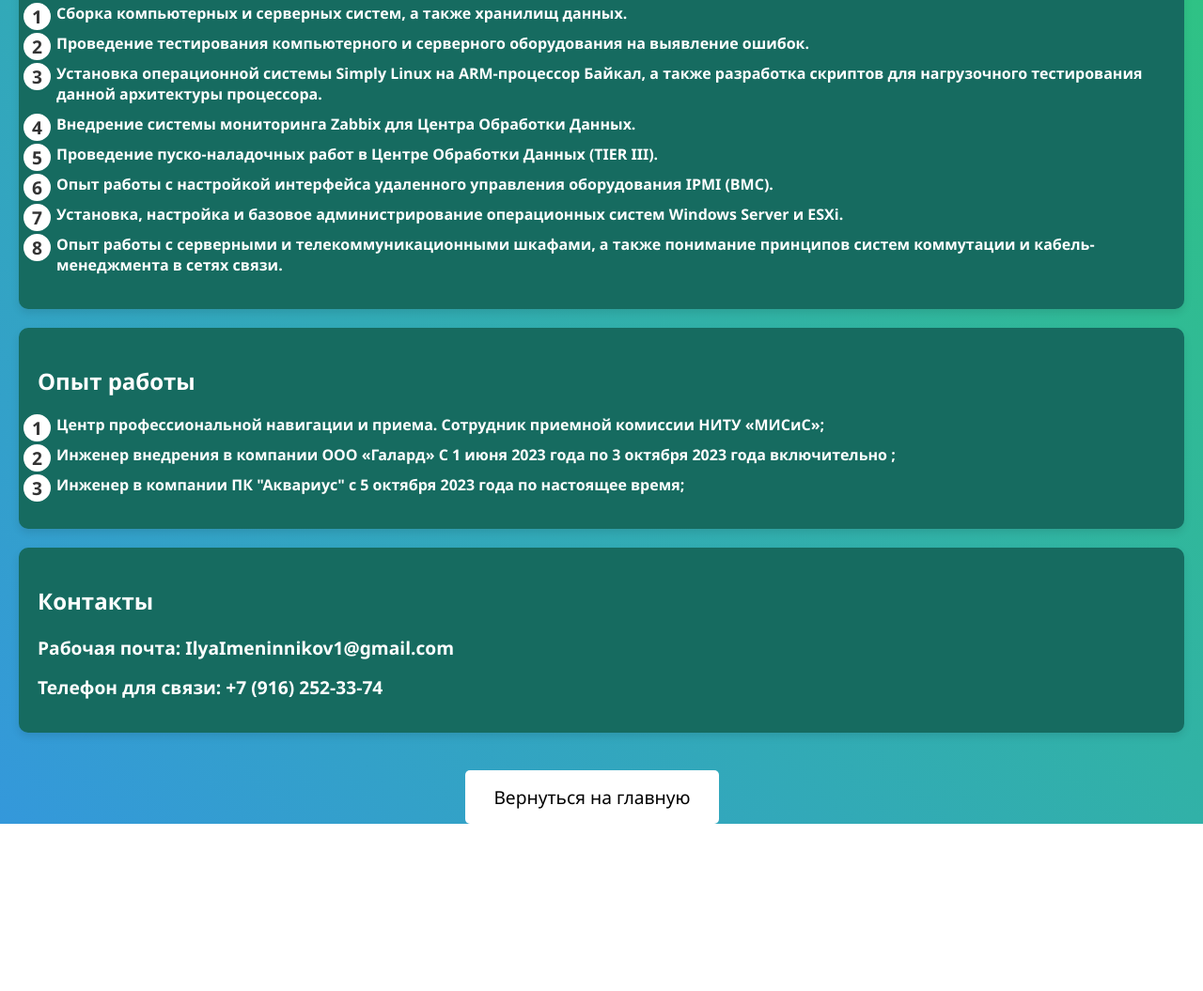
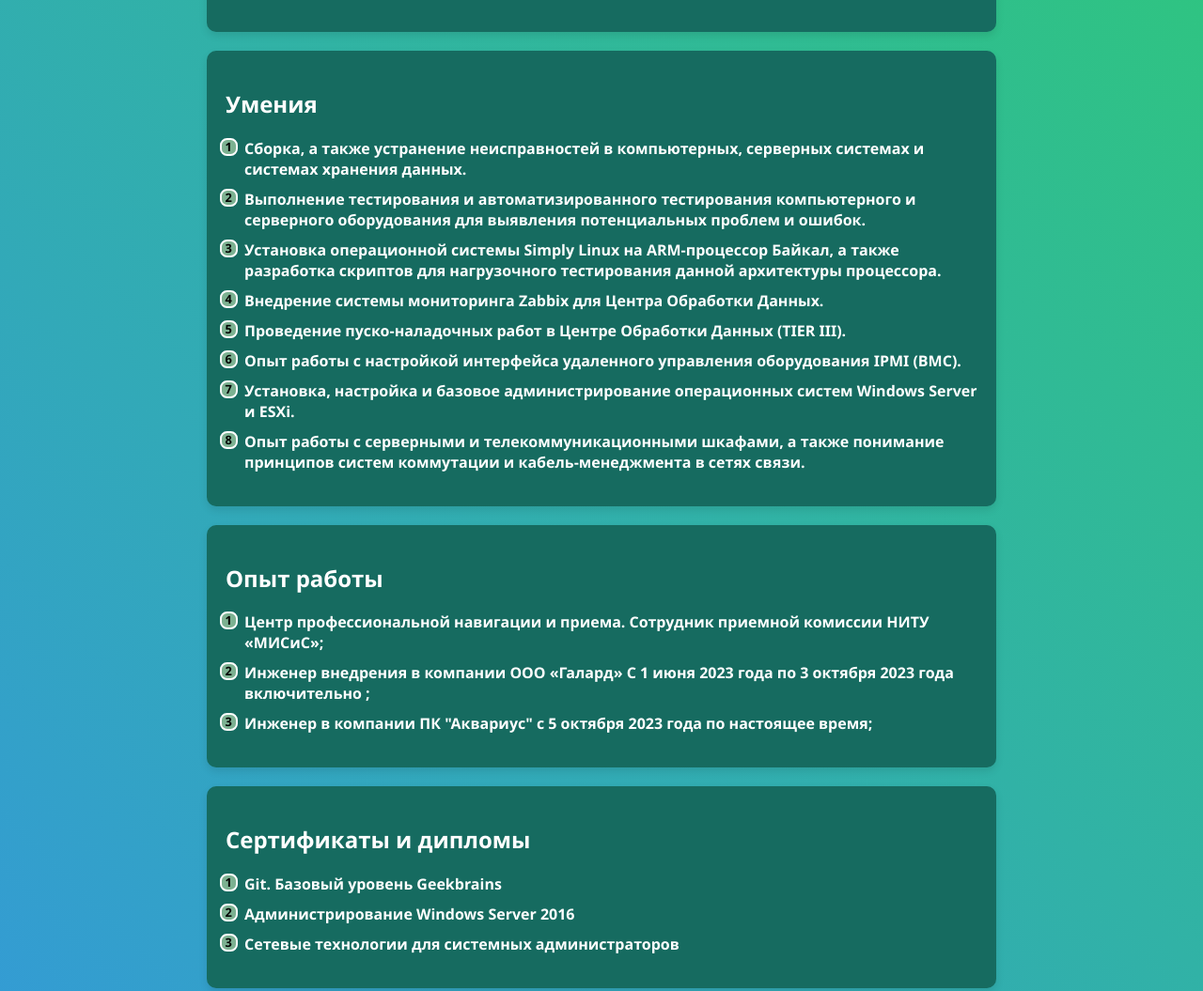
Before and after one commit to Imeninnikov/project, a plain HTML site: page portfolio.html in a window 1280 px wide. Shown: the part 495-1550 px from the top of the page at 94% size. Before the commit the page ends 1372 px from the top, so only its background shows below. Drawn offline with Linux system fonts and the light colour scheme.

Commit message:
Add files via upload

```diff
--- a/portfolio.html
+++ b/portfolio.html
@@ -10,89 +10,87 @@
             margin: 0;
             padding: 0;
             background: linear-gradient(45deg, #3498db, #2ecc71);
-            text-align: center;
             color: white; /* Цвет текста будет белым */
         }
 
         header {
-            background-color: #ffffff;
-            color: rgb(0, 0, 0);
-            padding: 0px;
+            background-color: #166b60;
+            padding: 50px 0;
         }
 
         h1 {
             margin: 0;
-            font-size: 2em;
+            font-size: 3em;
+            text-align: center;
         }
 
         p {
             margin: 10px 0;
             font-size: 1.2em;
-            color: white; /* Цвет текста будет белым */
         }
 
         section {
             padding: 20px;
-            background-color: #166b60;; /* Темный фон */
-            margin: 20px;
+            background-color: #166b60; /* Темный фон */
+            margin: 20px auto;
             border-radius: 10px;
             box-shadow: 0 4px 8px rgba(0, 0, 0, 0.1);
             text-align: left;
-            transition: transform 0.3s ease-in-out;
-            position: relative; /* Добавлено для корректного позиционирования */
+            max-width: 800px;
         }
 
         #education,
         #skills,
         #experience,
-        #contacts {
+        #contacts,
+        #certificates {
             font-weight: bold;
             margin-bottom: 20px;
-            color: white; /* Цвет текста будет белым */
         }
 
         #education > ol,
         #skills > ol,
-        #experience > ol {
+        #experience > ol,
+        #certificates > ol {
             list-style-type: none;
             counter-reset: my-awesome-counter;
             padding: 0;
-            position: relative; /* Добавлено для корректного позиционирования */
+            position: relative;
         }
 
         #education > ol > li,
         #skills > ol > li,
-        #experience > ol > li {
+        #experience > ol > li,
+        #certificates > ol > li {
             counter-increment: my-awesome-counter;
             margin-bottom: 10px;
             position: relative;
-            color: white; /* Цвет текста будет белым */
             padding-left: 20px;
         }
 
         #education > ol > li::before,
         #skills > ol > li::before,
-        #experience > ol > li::before {
+        #experience > ol > li::before,
+        #certificates > ol > li::before {
             content: counter(my-awesome-counter);
-            color: #333;
-            background-color: #fff;
+            color: rgb(0, 0, 0); /* Задаем цвет для нумерации */
+            background-color: #7cb191; /* Задаем цвет фона для нумерации */
             border: 2px solid #ffffff;
-            border-radius: 50%;
-            width: 25px;
-            height: 25px;
+            border-radius: 40%;
+            width: 15px;
+            height: 15px;
             display: inline-block;
-            line-height: 25px;
+            line-height: 15px;
             text-align: center;
             position: absolute;
-            left: -0.4cm; /* Подвигаем нумерацию вправо на пол сантиметра */
+            left: -0.5em; /* Подвигаем нумерацию влево */
             top: 0;
-            font-size: 1.2em;
-            transition: transform 0.3s ease-in-out; /* Добавленная анимация */
+            font-size: 0.8em; /* Задаем размер нумерации */
+            transition: transform 0.3s ease-in-out;
         }
 
         #contacts {
-            background-color: #166b60;;
-            color: white;
+            background-color: #166b60;
         }
 
         #contacts p {
@@ -100,21 +98,31 @@
             margin: 15px 0;
         }
 
-        #portfolio-link,
         #return-button {
             display: inline-block;
-            padding: 15px 30px;
-            background-color: #ffffff;
-            color: rgb(0, 0, 0);
+            padding: 10px 20px; /* Уменьшаем отступы, чтобы кнопка была стандартного размера */
+            background-color: transparent; /* Прозрачный фон */
+            color: white; /* Цвет текста */
             text-decoration: none;
+            border: 2px solid white; /* Белая рамка */
             border-radius: 5px;
             margin-top: 20px;
             cursor: pointer;
             font-size: 1.2em;
-            margin-right: 20px;
+            position: absolute;
+            left: 50%;
+            transform: translateX(-50%);
+            transition: background-color 0.3s, color 0.3s; /* Анимация при наведении */
         }
 
-        #portfolio-link:hover,
+        #return-button:hover {
+            background-color: white; /* Изменение фона при наведении */
+            color: black; /* Изменение цвета текста при наведении */
+        }
+
+
+
+
         #return-button:hover {
             background-color: #555;
         }
@@ -136,7 +144,7 @@
     <ol>
         <li>Школа №1715 2009-2011</li>
         <li>Гимназия №1534 2012-2018</li>
-        <li>Школа №625 2018-2020</li>
+        <li>Гимназия №625 2018-2020</li>
         <li>РГУ нефти и газа имени И.М. Губкина 2020-2022</li>
         <li>Национальный Исследовательский Технологичесий Университет "Московский Институт Стали и Сплавов" 2022-2024</li>
     </ol>
@@ -145,8 +153,8 @@
 <section id="skills">
     <h2>Умения</h2>
     <ol>
-        <li>Сборка компьютерных и серверных систем, а также хранилищ данных.</li>
-        <li>Проведение тестирования компьютерного и серверного оборудования на выявление ошибок.</li>
+        <li>Сборка, а также устранение неисправностей в компьютерных, серверных системах и системах хранения данных.</li>
+        <li>Выполнение тестирования и автоматизированного тестирования компьютерного и серверного оборудования для выявления потенциальных проблем и ошибок.</li>
         <li>Установка операционной системы Simply Linux на ARM-процессор Байкал, а также разработка скриптов для
             нагрузочного тестирования данной архитектуры процессора.
         </li>
@@ -169,6 +177,15 @@
     </ol>
 </section>
 
+<section id="certificates">
+    <h2>Сертификаты и дипломы</h2>
+    <ol>
+        <li>Git. Базовый уровень Geekbrains</li>
+        <li>Администрирование Windows Server 2016</li>
+        <li>Сетевые технологии для системных администраторов</li>
+    </ol>
+</section>
+
 <section id="contacts">
     <h2>Контакты</h2>
     <p>Рабочая почта: IlyaImeninnikov1@gmail.com</p>
```
Also changed, not shown: index.html (+1 -1 lines).
